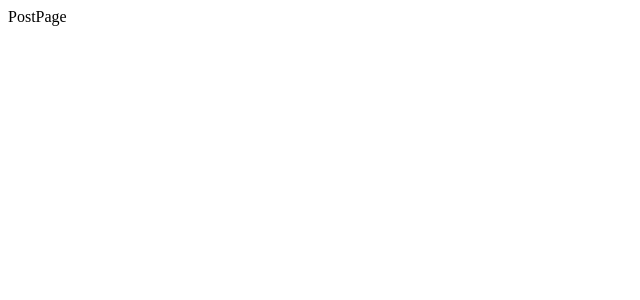
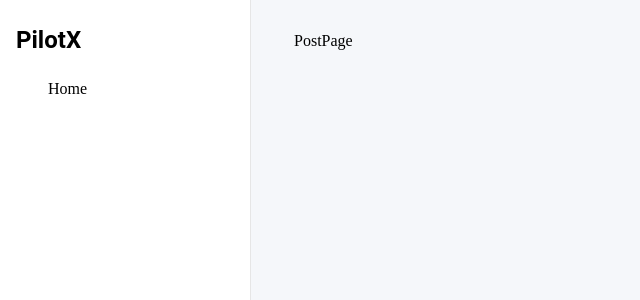
Before and after one commit to Agusme/pilotx-frontend-test, a React (Vite) app in the folder pilotx-test/: page / in a window 1280 px wide. Shown: the top 300 px of the page, without its empty margins (0-640 px from the left). Built offline with nearby package versions, Linux system fonts and the light colour scheme.

Commit message:
feat: add layout, sidebar and mobile header

```diff
--- a/pilotx-test/package.json
+++ b/pilotx-test/package.json
@@ -12,6 +12,7 @@
   "dependencies": {
     "@emotion/react": "^11.14.0",
     "@emotion/styled": "^11.14.1",
+    "@mui/icons-material": "^7.3.6",
     "@mui/material": "^7.3.6",
     "axios": "^1.13.2",
     "react": "^19.2.0",
--- /dev/null
+++ b/pilotx-test/src/components/Layouts/Layout.tsx
@@ -0,0 +1,29 @@
+import { Box, Container } from "@mui/material";
+import { Outlet } from "react-router-dom";
+import Sidebar from "./Sidebar";
+import MobileHeader from "./MobileHeader";
+import { useState } from "react";
+
+export default function Layout() {
+  const [mobileOpen, setMobileOpen] = useState(false);
+
+  const openMenu = () => setMobileOpen(true);
+  const closeMenu = () => setMobileOpen(false);
+
+  return (
+    <Box sx={{ bgcolor: "#f5f7fa", minHeight: "100vh" }}>
+      <MobileHeader onOpenMenu={openMenu} />
+      <Sidebar mobileOpen={mobileOpen} onClose={closeMenu} />
+      <Container
+        maxWidth="md"
+        sx={{
+          py: 4,
+          pt: { xs: 10, md: 4 },
+          ml: { xs: 0, md: "270px" },
+        }}
+      >
+        <Outlet />
+      </Container>
+    </Box>
+  );
+}
--- /dev/null
+++ b/pilotx-test/src/components/Layouts/MobileHeader.tsx
@@ -0,0 +1,31 @@
+import { AppBar, IconButton, Toolbar, Typography } from "@mui/material";
+import MenuIcon from "@mui/icons-material/Menu";
+
+type Props = {
+  onOpenMenu: () => void;
+};
+
+export default function MobileHeader({ onOpenMenu }: Props) {
+  return (
+    <AppBar
+      position="fixed"
+      sx={{
+        display: { xs: "flex", md: "none" },
+        bgcolor: "#fff",
+        color: "#000",
+        boxShadow: "none",
+        borderBottom: "1px solid #e6e6e6",
+      }}
+    >
+      <Toolbar>
+        <IconButton edge="start" onClick={onOpenMenu}>
+          <MenuIcon />
+        </IconButton>
+
+        <Typography variant="h6" sx={{ fontWeight: 700 }}>
+          PilotX
+        </Typography>
+      </Toolbar>
+    </AppBar>
+  );
+}
--- /dev/null
+++ b/pilotx-test/src/components/Layouts/Sidebar.tsx
@@ -0,0 +1,61 @@
+import {
+  Box,
+  Drawer,
+  Typography,
+  List,
+  ListItem,
+  ListItemButton,
+} from "@mui/material";
+import { Link } from "react-router-dom";
+
+type Props = {
+  mobileOpen: boolean;
+  onClose: () => void;
+};
+
+export default function Sidebar({ mobileOpen, onClose }: Props) {
+  const sidebarContent = (
+    <Box sx={{ width: 250, px: 2, py: 3 }}>
+      <Typography
+        variant="h5"
+        sx={{ fontWeight: 700, mb: 4 }}
+        component={Link}
+        to="/"
+        style={{ textDecoration: "none", color: "inherit" }}
+      >
+        PilotX
+      </Typography>
+      <List>
+        <ListItem>
+          <ListItemButton component={Link} to="/" onClick={onClose}>
+            Home
+          </ListItemButton>
+        </ListItem>
+      </List>
+    </Box>
+  );
+
+  return (
+    <>
+      <Box
+        sx={{
+          width: 250,
+          borderRight: "1px solid #e6e6e6",
+          height: "100vh",
+          position: "fixed",
+          display: { xs: "none", md: "block" },
+          bgcolor: "#fff",
+        }}
+      >
+        {sidebarContent}
+      </Box>
+      <Drawer
+        open={mobileOpen}
+        onClose={onClose}
+        sx={{ display: { xs: "block", md: "none" } }}
+      >
+        {sidebarContent}
+      </Drawer>
+    </>
+  );
+}
--- a/pilotx-test/src/index.css
+++ b/pilotx-test/src/index.css
@@ -0,0 +1,4 @@
+html, body {
+  margin: 0;
+  padding: 0;
+}
--- a/pilotx-test/src/routes/AppRouter.tsx
+++ b/pilotx-test/src/routes/AppRouter.tsx
@@ -1,14 +1,17 @@
 import { BrowserRouter, Route, Routes } from "react-router-dom";
 import PostPage from "../pages/PostPage";
 import PostDetailPage from "../pages/PostDetailPage";
+import Layout from "../components/Layouts/Layout";
 
 export default function AppRouter() {
   return (
-         <BrowserRouter>
+    <BrowserRouter>
       <Routes>
-        <Route path="/" element={<PostPage />} />
-        <Route path="/post/:id" element={<PostDetailPage />} />
+        <Route element={<Layout />}>
+          <Route path="/" element={<PostPage />} />
+          <Route path="/post/:id" element={<PostDetailPage />} />
+        </Route>
       </Routes>
     </BrowserRouter>
-  )
+  );
 }
```
Also changed, not shown: 1 other file (tests, documents, lock files or other folders).
